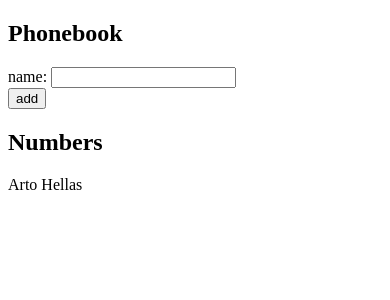
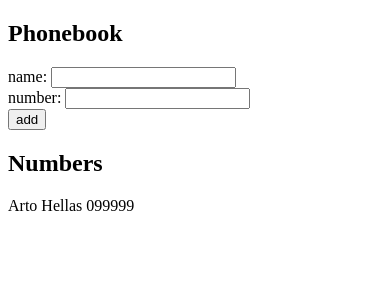
Before and after one commit to Sam-was-hereeee/full-stack-open, a React (Vite) app in the folder part2/phonebook/: page / in a window 390 px wide. Shown: the top 300 px of the page. Built offline with nearby package versions, Linux system fonts and the light colour scheme.

Commit message:
Phonebook now supports number paired with name

```diff
--- a/part2/phonebook/src/App.jsx
+++ b/part2/phonebook/src/App.jsx
@@ -2,9 +2,10 @@ import { useState } from 'react'
 
 const App = () => {
     const [persons, setPersons] = useState([
-        { name: 'Arto Hellas' }
+        { name: 'Arto Hellas', number: '099999' }
     ])
     const [newName, setNewName] = useState('')
+    const [newNumber, setNewNumber] = useState('')
 
     const handleNewName = (e) => {
         e.preventDefault();
@@ -13,10 +14,12 @@ const App = () => {
             return;
         }
         const newPersonObj = {
-            name: newName
+            name: newName,
+            number: newNumber
         };
         setPersons(persons.concat(newPersonObj));
         setNewName('');
+        setNewNumber('');
     }
 
     const handleNameChange = (e) => {
@@ -28,14 +31,16 @@ const App = () => {
             <h2>Phonebook</h2>
             <form onSubmit={handleNewName}>
                 <div>
-                    name: <input value={newName} onChange={handleNameChange} />
+                    name: <input value={newName} onChange={handleNameChange}/>
                 </div>
+                <div>number: <input type='number' value={newNumber} onChange={(e) =>
+                {setNewNumber(e.target.value)}}/></div>
                 <div>
                     <button type="submit">add</button>
                 </div>
             </form>
             <h2>Numbers</h2>
-            {persons.map((person) => (<p key={person.name}>{person.name}</p>))}
+            {persons.map((person) => (<p key={person.name}>{person.name} {person.number}</p>))}
         </div>
     )
 }
```
